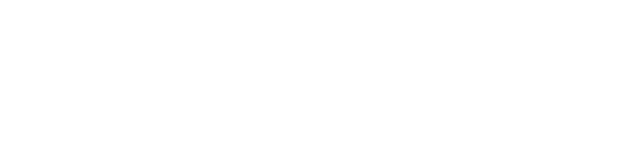
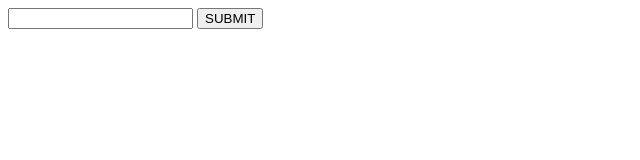
Before and after one commit to IanKMcMahon/ajax-giphy-party, a plain HTML site: page index.html in a window 1280 px wide. Shown: the whole page, without its empty margins (0-640 px from the left). Drawn offline with nearby package versions, Linux system fonts and the light colour scheme.

Commit message:
created form

```diff
--- a/index.html
+++ b/index.html
@@ -7,7 +7,10 @@
 </head>
 
 <body>
-
+<form id="gifSearch">
+  <input id="searchBar">
+  <button id="subBtn">SUBMIT</button>
+</form>
 <script src="https://code.jquery.com/jquery-3.2.1.js"></script>
 <script src="https://unpkg.com/axios/dist/axios.js"></script>
 <script src="app.js"></script>
```
